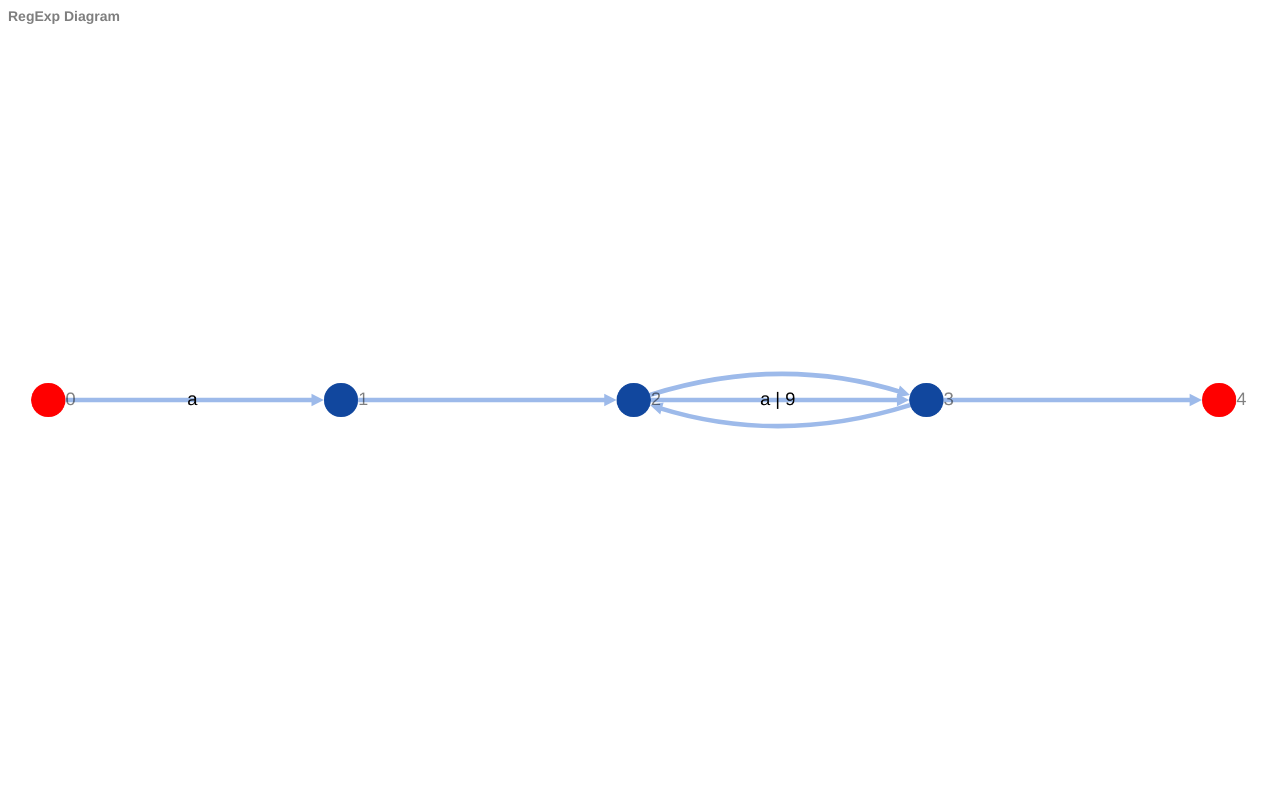
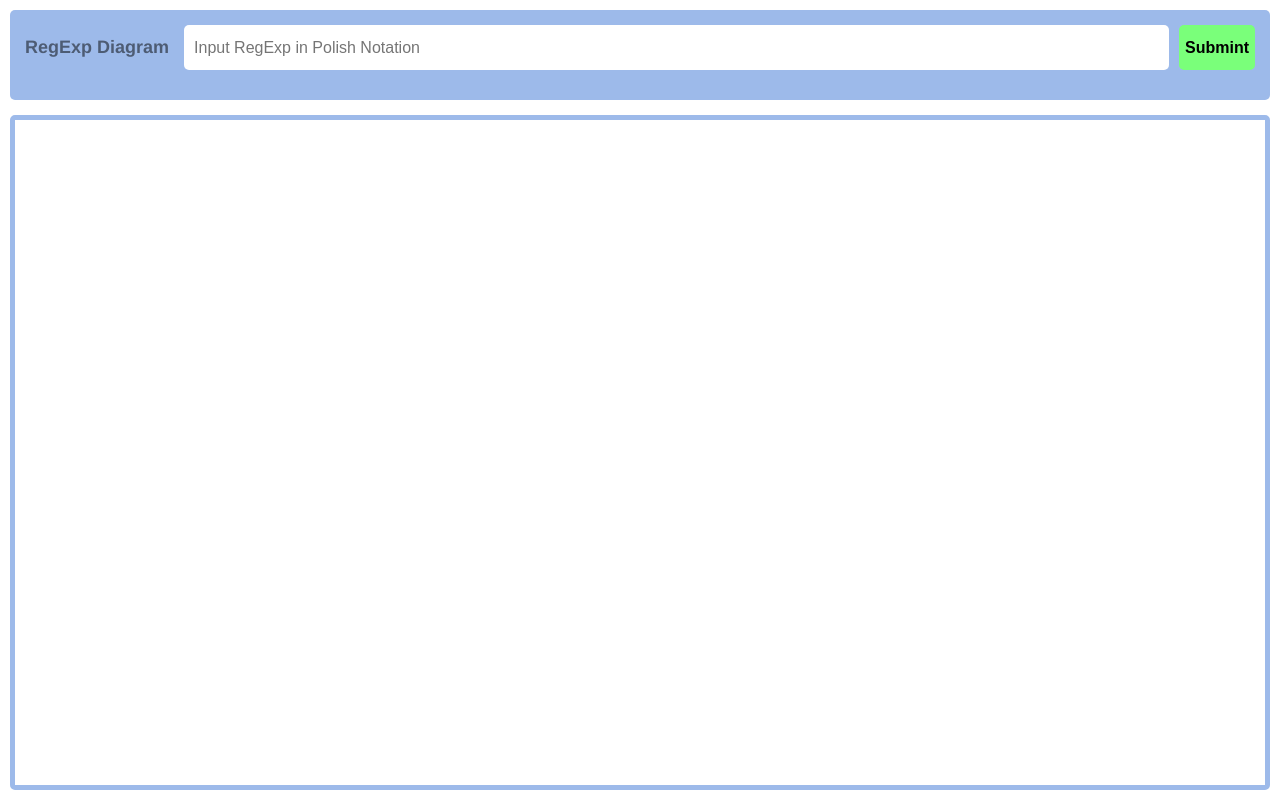
Before and after one commit to KuhArt/diploma, a website with bundled scripts: page index.html in a window 1280 px wide. Built offline with nearby package versions, Linux system fonts and the light colour scheme.

Commit message:
[+]fix styles

```diff
--- /dev/null
+++ b/cytoscape.styles.js
@@ -0,0 +1,38 @@
+'use strict'
+
+export const cytoscapeStyles = [
+  {
+    selector: 'node',
+    style: {
+      'content': 'data(id)',
+      'text-opacity': 0.5,
+      'text-valign': 'center',
+      'text-halign': 'right',
+      'label': 'data(label)',
+      'background-color': '#11479e',
+    }
+  },
+  {
+    selector: '.red-node',
+    style: {
+      'background-color': 'red'
+    }
+  },
+  {
+    selector: 'edge',
+    style: {
+      'width': 6,
+      'line-color': '#9dbaea',
+      'target-arrow-color': '#9dbaea',
+      'curve-style': 'bezier',
+      'label': 'data(label)',
+      'target-arrow-shape': 'triangle'
+    }
+  },
+  {
+    selector: '.autorotate',
+    style: {
+      'edge-text-rotation': 'autorotate'
+    }
+  }
+]
--- a/expr.name.array.js
+++ /dev/null
@@ -1,11 +0,0 @@
-'use strict'
-
-class ExprNameArray {
-  constructor (shortName, name, arrPolish) {
-    this.shortName = shortName
-    this.name = name
-    this.arrPolish = arrPolish
-  }
-}
-
-export default ExprNameArray
--- a/polish.to.tree.js
+++ b/handlers/polish.to.tree.js
@@ -27,7 +27,7 @@
 function handleStar (stack) {
   const arg1 = stack.pop()
   const treeChart = arg1.element !== 'Star'
-                    ? new TreeChart('Star', '', arg1)
+                    ? new TreeChart('Star', arg1)
                     : arg1
 
   stack.push(treeChart)
@@ -37,7 +37,7 @@
   const arg2 = stack.pop()
   const arg1 = stack.pop()
 
-  stack.push(new TreeChart('Concat', '', [arg1, arg2]))
+  stack.push(new TreeChart('Concat', [arg1, arg2]))
 }
 
 function handleJoin (stack) {
@@ -48,7 +48,7 @@
     stack.push('Join', '', [arg1, arg2])
     return
   }
-  stack.push(new TreeChart(joinSimpleOperands(arg1.element, arg2.element), ''))
+  stack.push(new TreeChart(joinSimpleOperands(arg1.element, arg2.element)))
 
 }
 
@@ -58,12 +58,12 @@
 
   polish.forEach((s) => {
     if (s.length === 1) {
-      stack.push(new TreeChart(s, ''))
+      stack.push(new TreeChart(s))
       return
     }
 
     if(s === '""') {
-      stack.push(new TreeChart('', ''))
+      stack.push(new TreeChart(''))
       return
     }
 
--- /dev/null
+++ b/handlers/polish.tree.to.view.tree.js
@@ -0,0 +1,63 @@
+'use strict'
+
+let counter = 0
+
+function handleConcat (elements, {id, subTrees}) {
+  const [first, second] = subTrees
+  elements.edges.push({data: {source: id, target: first.id, label: first.label}})
+  elements.edges.push({data: {source: first.id, target: second.id, label: second.label}})
+}
+
+function handleJoin (elements, {id, subTrees}) {
+  const [first, second] = subTrees
+
+  elements.edges.push({data: {source: id, target: first.id, label: first.label}})
+  elements.edges.push({data: {source: id, target: second.id, label: second.label}})
+}
+
+function handleStar (elements, {id, subTrees}) {
+  console.log(subTrees);
+  const [first] = subTrees
+
+   elements.edges.push({data: {source: id, target: first.id}})
+   elements.edges.push({data: {source: id, target: first.id, label: first.label}})
+   elements.edges.push({data: {source: first.id, target: id}})
+}
+
+function handleElement (elements, {id, element, subTrees}) {
+  elements.nodes.push({data: {id, label: ++counter}})
+
+  switch (element) {
+    case 'Concat':
+      console.log(element);
+      return handleConcat(elements, {id, element, subTrees})
+    case 'Join':
+      return handleJoin(elements, {id, element, subTrees})
+    case 'Star':
+      return handleStar(elements, {id, element, subTrees})
+  }
+}
+
+function traverse (elements, treeNode) {{data: {id: 'finishNode'}}
+  handleElement(elements, treeNode)
+   if (treeNode.hasSubTrees) {
+     return treeNode.subTrees.forEach((treeNode) => {
+       traverse(elements, treeNode)
+     })
+   }
+}
+
+export const polishTreeToViewTree = (polishTree) => {
+  let elements = {
+    edges: [],
+    nodes: []
+  }
+
+  traverse(elements, polishTree)
+
+  const [lastNode] = elements.nodes.slice(-1)
+  elements.nodes.push({data: {id: 'finishNode', label: ++counter}})
+  elements.edges.push({data: {source: lastNode.data.id, target: 'finishNode'}})
+
+  return elements
+}
--- /dev/null
+++ b/handlers/tree.chart.js
@@ -0,0 +1,21 @@
+'use strict'
+
+let id = 0
+
+class TreeChart {
+  constructor (element, subTrees = []) {
+    this.id = `${++id}`
+    this.element = element
+    this.subTrees = [].concat(subTrees)
+  }
+
+  hasSubTrees () {
+    return this.subTrees.length
+  }
+
+  get label () {
+    return this.hasSubTrees() ? '' : this.element
+  }
+}
+
+module.exports = TreeChart
--- a/index.html
+++ b/index.html
@@ -3,36 +3,17 @@
 <html>
 
 	<head>
-		<title>cytoscape-dagre.js demo</title>
-
+		<title>RegExp Diagram</title>
 		<meta name="viewport" content="width=device-width, user-scalable=no, initial-scale=1, maximum-scale=1">
-
-		<!-- <script src="https://cdn.rawgit.com/cpettitt/dagre/v0.7.4/dist/dagre.min.js"></script>
-		<script src="https://cdn.rawgit.com/cytoscape/cytoscape.js-dagre/1.1.2/cytoscape-dagre.js"></script> -->
-
-		<style>
-			body {
-				font-family: helvetica;
-				font-size: 14px;
-			}
-			#cy {
-				width: 100%;
-				height: 100%;
-				position: absolute;
-				left: 0;
-				top: 0;
-				z-index: 999;
-			}
-			h1 {
-				opacity: 0.5;
-				font-size: 1em;
-			}
-		</style>
+		<link rel="stylesheet" href="./styles.css">
 	</head>
 
 	<body>
-		<h1>RegExp Diagram</h1>
-
+		<header class="header">
+			<h1>RegExp Diagram</h1>
+			<input  id="regex-input" class='regex-input' type="text" placeholder="Input RegExp in Polish Notation"/>
+			<button id="submit-button" type="button" class="submit-button">Submint</button
+		</header>
 		<div id="cy"></div>
 		<script src='dist/bundle.js'> </script>
 	</body>
--- a/index.js
+++ b/index.js
@@ -1,113 +1,40 @@
 'use strict'
+/*
+  Polish expressions samples:
 
-import ExprNameArray from './expr.name.array'
-import {polishToInfix} from './polish.to.infix'
-import {polishToTree} from './polish.to.tree'
+  a a 9 "" Join Join Star Concat
+
+*/
+
+import {polishToInfix} from './handlers/polish.to.infix'
+import {polishToTree} from './handlers/polish.to.tree'
+import {polishTreeToViewTree} from './handlers/polish.tree.to.view.tree'
+import {cytoscapeStyles} from './cytoscape.styles'
 import $ from 'jquery'
 import cytoscape from 'cytoscape'
 
-console.log('Prompt 1: Enter the \'shortName\' for Polish Expression: ')
 
-let shortName = ''
+$(() => {
+const submitButton = document.getElementById('submit-button')
+const input = document.getElementById('regex-input')
+const cy = window.cy = cytoscape()
+submitButton.addEventListener('click', () => {
+  const polishTokens = input.value.split(' ')
+  console.log(polishTokens);
+  const elements = polishTreeToViewTree(polishToTree(polishTokens))
 
-if (shortName.length > 7 || !shortName) {
-       shortName = 'Student'
-}
-
-console.log("\nPrompt 2: Enter the 'name' for Polish Expression : ")
-
-let name = ''
-
-if (name.length <= 7 || !name) {
-  name = 'Student\'s diagram'
-}
-
-let listPostfix = []
-
-let tokens = "a a 9 \"\" Join Join Star Concat"
-
-console.log("\nEnter a list of  tokens delimited Space for Polish Expression.");
-console.log("For example, Polish Expression for the identifiers is: ");
-console.log("\na a 9 \"\" Join Join Star Concat");
-console.log("\n\"\" is the token of the empty string. ");
-console.log("a is the token of the class [_a-zA-Z]");
-console.log("9 is the token of the class [0-9]");
-console.log("Join, Concat, Star are tokens for |, *, either {} or ^");
-console.log("\nSo Regular Expression for the identifiers can be like as:");
-console.log("\na*{a|9|\"\"}\nor\na*{9|a}")
-console.log(polishToInfix)
-let arrPolish = tokens.split(' ').filter((token) => token)
-console.log('Result: ', polishToInfix(arrPolish))
-console.dir(polishToTree(arrPolish))
-
-
-$(function(){
-  const cy = window.cy = cytoscape({
+  const cytoscapeConfig = {
      container: document.getElementById('cy'),
      boxSelectionEnabled: false,
      autounselectify: true,
      layout: {
        name: 'grid',
-      cols: 5
+       cols: elements.nodes.length
      },
-    style: [
-      {
-        selector: 'node',
-        style: {
-          'content': 'data(id)',
-          'text-opacity': 0.5,
-          'text-valign': 'center',
-          'text-halign': 'right',
-          'background-color': '#11479e',
+     style: cytoscapeStyles,
+     elements
    }
-      },
-      {
-        selector: '#0',
-        style: {
-          'background-color': 'red'
-        }
-      },
-      {
-        selector: '#4',
-        style: {
-          'background-color': 'red'
-        }
-      },
-      {
-        selector: 'edge',
-        style: {
-          'width': 4,
 
-          'line-color': '#9dbaea',
-          'target-arrow-color': '#9dbaea',
-          'curve-style': 'bezier',
-          'label': 'data(label)',
-          'target-arrow-shape': 'triangle'
-        }
-      },
-      {
-        selector: '.autorotate',
-        style: {
-          'edge-text-rotation': 'autorotate'
-        }
-      }
-    ],
-    elements: {
-      nodes: [
-        { data: { id: '0', label: 'a' } },
-        { data: { id: '1' } },
-        { data: { id: '2' } },
-        { data: { id: '3' } },
-        { data: { id: '4' } }
-      ],
-      edges: [
-        { data: { source: '0', target: '1', label: 'a'}, classes: 'autorotate' },
-        { data: { source: '1', target: '2' } },
-        { data: { source: '2', target: '3' } },
-        { data: { source: '2', target: '3',  label: 'a | 9' }, classes: 'autorotate'},
-        { data: { source: '3', target: '4' } },
-        { data: { source: '3', target: '2' } },
-      ]
-    },
+   cytoscape(cytoscapeConfig)
+ })
 });
-});
--- /dev/null
+++ b/styles.css
@@ -0,0 +1,73 @@
+* {
+  box-sizing: border-box;
+}
+
+body {
+  margin: 0;
+  font-family: helvetica;
+  font-size: 14px;
+  display: flex;
+  flex-direction: column;
+}
+#cy {
+  width: calc(100% - 20px);
+  border: #9dbaea solid 5px;
+  margin: 115px 10px 10px 10px;
+  height: calc(100% - 125px);
+  border-radius: 5px;
+  position: absolute;
+  left: 0;
+  top: 0;
+  z-index: 999;
+}
+h1 {
+  opacity: 0.5;
+  font-size: 18px;
+  margin-right: 15px;
+  border-radius: 5px;
+}
+
+.header {
+  margin: 10px;
+  display: flex;
+  height: 90px;
+  z-index: 10000;
+  padding: 15px;
+  border-radius: 5px;
+  background-color: #9dbaea;
+}
+
+.submit-button {
+  z-index: 1000;
+  border-style:none;
+  background-color: #7aff7a;
+  font-family: fantasy;
+  font-weight:bolder;
+  height: 45px;
+  border-radius: 5px;
+  margin-left: 10px;
+  font-size: 16px;
+}
+
+.submit-button:hover {
+  cursor: pointer;
+}
+
+.submit-button:focus {
+  outline: none;
+}
+
+.regex-input {
+  z-index: 1000;
+  font-family: fantasy;
+  height: 45px;
+  flex-grow: 2;
+  border-radius: 5px;
+  border-style: hidden;
+  padding: 10px;
+  font-size: 16px;
+}
+
+.regex-input:focus {
+  outline: #4f76b5 auto 10px;
+}
--- a/tree.chart.js
+++ /dev/null
@@ -1,12 +0,0 @@
-'use strict'
-
-class TreeChart {
-  constructor (element, rectSize, subTrees) {
-    this.element = element
-  //  this.rectSize = rectSize
-    this.subTrees = subTrees
-//    this.regExp = null
-  }
-}
-
-module.exports = TreeChart
```
Also changed, not shown: handlers/polish.to.infix.js (renamed from polish.to.infix.js), handlers/string.to.concat.js (renamed from string.to.concat.js), 1 other file. Lines whose indentation alone changed are shown as unchanged.
